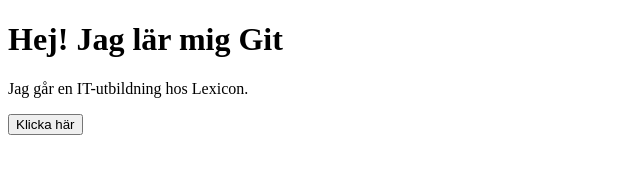
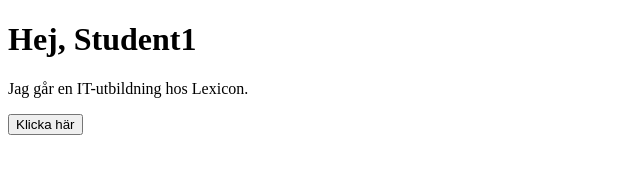
Before and after one commit to jaejulia/grupp1_labb1, a plain HTML site: page index.html in a window 1280 px wide. Shown: the whole page, without its empty margins (0-640 px from the left). Drawn offline with Linux system fonts and the light colour scheme.

Commit message:
Update header greeting in index.html

```diff
--- a/index.html
+++ b/index.html
@@ -6,7 +6,7 @@
   <link rel="stylesheet" href="style.css">
 </head>
 <body>
-  <h1>Hej! Jag lär mig Git</h1>
+  <h1>Hej, Student1</h1>
   <p>Jag går en IT-utbildning hos Lexicon.</p>
   <button id="myButton">Klicka här</button>
   <script src="script.js"></script>
```
